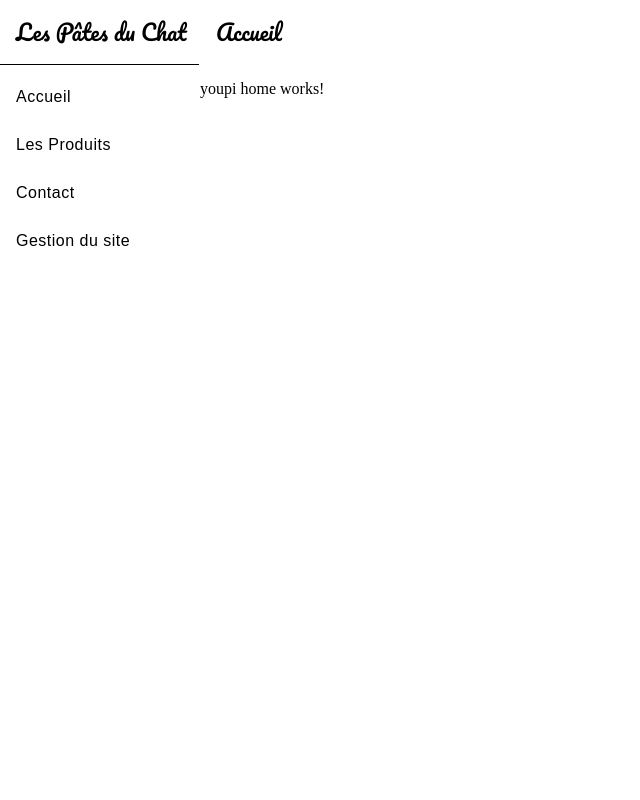
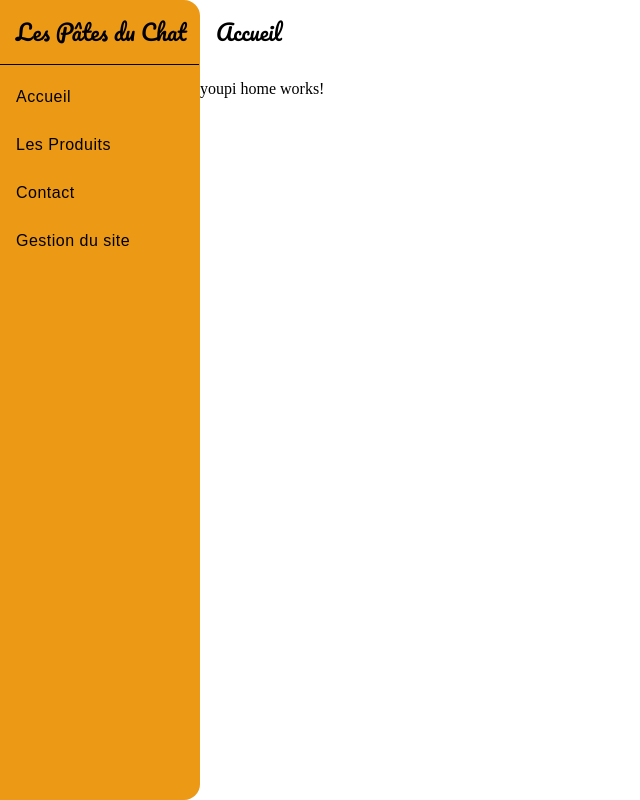
Before and after one commit to LaureDominguez/pate-du-chat-angular, an Angular app in the folder frontend/: page / in a window 1280 px wide. Shown: the whole page, without its empty margins (0-640 px from the left). Built offline with nearby package versions, Linux system fonts and the light colour scheme.

Commit message:
m3 theme finaly working

```diff
--- a/frontend/src/app/components/nav/nav.component.scss
+++ b/frontend/src/app/components/nav/nav.component.scss
@@ -1,6 +1,5 @@
 @use 'sass:map';
 @use '@angular/material' as mat;
-// @use '/frontend/src/assets/themes/m3-theme' as m3-theme;
 
 .sidenav {
   width: 200px;
@@ -10,6 +9,8 @@
 //   color: red;
 // }
 
-@mixin mat-sidenav() {
-    color: mat.get-theme-color($theme, primary, 50);
+@mixin color($light-theme) {
+  .mat-sidenav {
+    background-color: mat.get-theme-color($light-theme, primary, 70);
+  }
 }
--- a/frontend/src/styles.scss
+++ b/frontend/src/styles.scss
@@ -1,5 +1,6 @@
 @use '@angular/material' as mat;
 @use './assets/themes/m3-theme';
+@use './app/components/nav/nav.component' as nav;
 
 // @import './assets/themes/dark-hc.css';
 // @import './assets/themes/dark-mc.css';
@@ -15,6 +16,7 @@
 html {
     @include mat.core-theme(m3-theme.$light-theme);
     @include mat.all-component-themes(m3-theme.$light-theme);
+    @include nav.color(m3-theme.$light-theme);
 }
 
 
```
Also changed, not shown: 35 other files (tests, documents, lock files or other folders).
